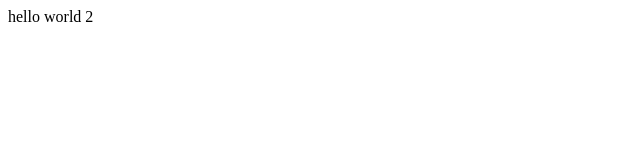
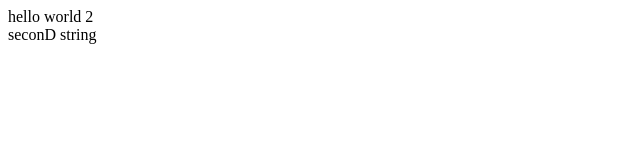
Before and after one commit to web669/first, a plain HTML site: page index.html in a window 1280 px wide. Shown: the full height of the page, 0-640 px from the left. Drawn offline with Linux system fonts and the light colour scheme.

Commit message:
second commit

```diff
--- a/index.html
+++ b/index.html
@@ -6,6 +6,8 @@
 </head>
 <body>
 hello world 2
+<br />
+seconD string
 
 </body>
 </html>
```
